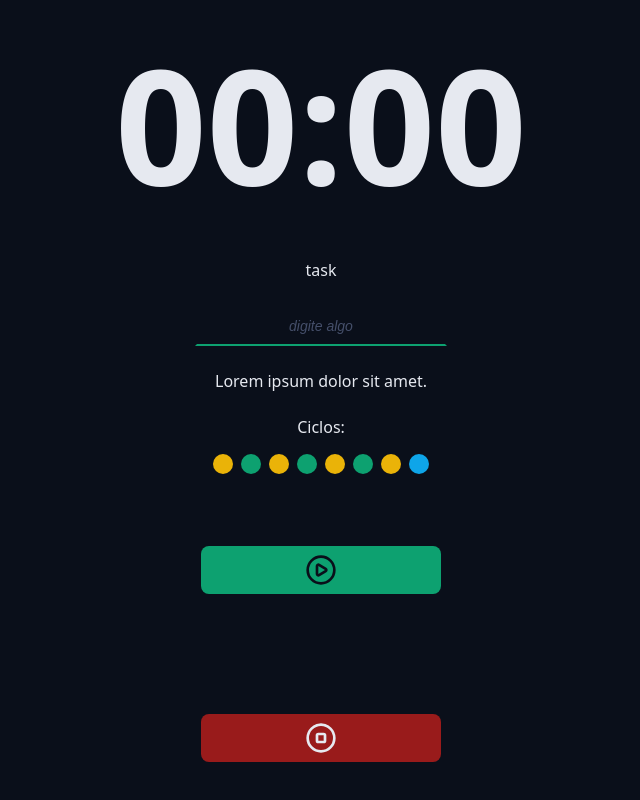
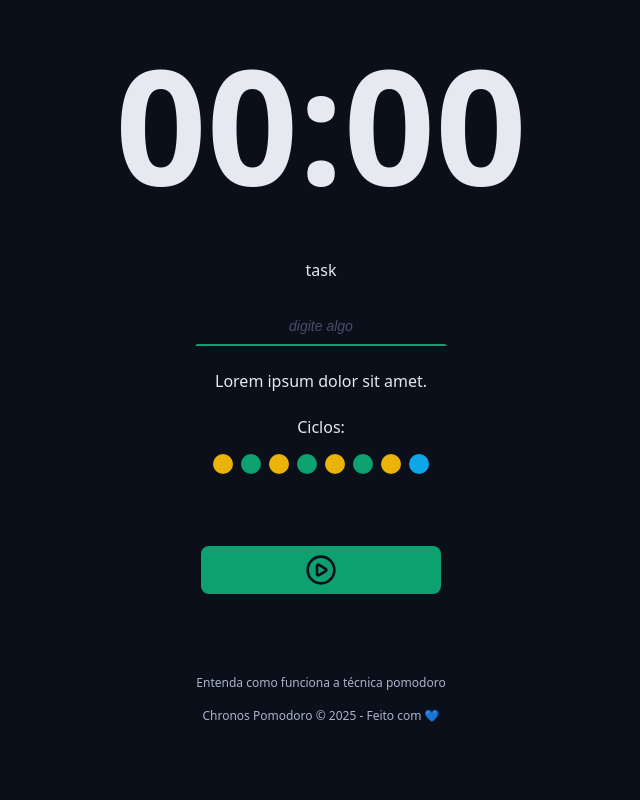
Before and after one commit to SimonSousa25/chronos-pomodoro, a React app: page / in a window 1280 px wide. Shown: the part 292-1092 px from the top of the page, without its empty margins (319-959 px from the left). After the commit the page ends 1048 px from the top, so only its background shows below. Built offline with nearby package versions, Linux system fonts and the light colour scheme; the HTML template or start-up script is replaced by a standard one.

Commit message:
Criando o componente de footer(rodapé)

```diff
--- a/src/App.tsx
+++ b/src/App.tsx
@@ -9,6 +9,7 @@
 import { Cycles } from './components/Cycles';
 import { DefaultButton } from './components/DefaultButton';
 import { PlayCircleIcon, StopCircleIcon } from 'lucide-react';
+import { Footer } from './components/Footer';
 
 export function App() {
   return (
@@ -45,10 +46,13 @@
           </div>
 
           <div className='formRow'>
-            <DefaultButton icon={<PlayCircleIcon />} color='green' />
-            <DefaultButton icon={<StopCircleIcon />} color='red' />
+            <DefaultButton icon={<PlayCircleIcon />} />
           </div>
         </form>
+      </Container>
+
+      <Container>
+        <Footer />
       </Container>
     </>
   );
--- /dev/null
+++ b/src/components/Footer/index.tsx
@@ -0,0 +1,12 @@
+import styles from './styles.module.css';
+
+export function Footer() {
+  return (
+    <footer className={styles.footer}>
+      <a href=''>Entenda como funciona a técnica pomodoro</a>
+      <a href=''>
+        Chronos Pomodoro &copy; {new Date().getFullYear()} - Feito com 💙
+      </a>
+    </footer>
+  );
+}
--- /dev/null
+++ b/src/components/Footer/styles.module.css
@@ -0,0 +1,18 @@
+.footer {
+  display: flex;
+  flex-direction: column;
+  align-items: center;
+  justify-content: center;
+  font-size: 1.2rem;
+  gap: 1.6rem;
+}
+
+.footer a {
+  color: var(--text-muted);
+  text-decoration: none;
+}
+
+.footer a:hover {
+  color: var(--text-muted);
+  text-decoration: underline;
+}
```
